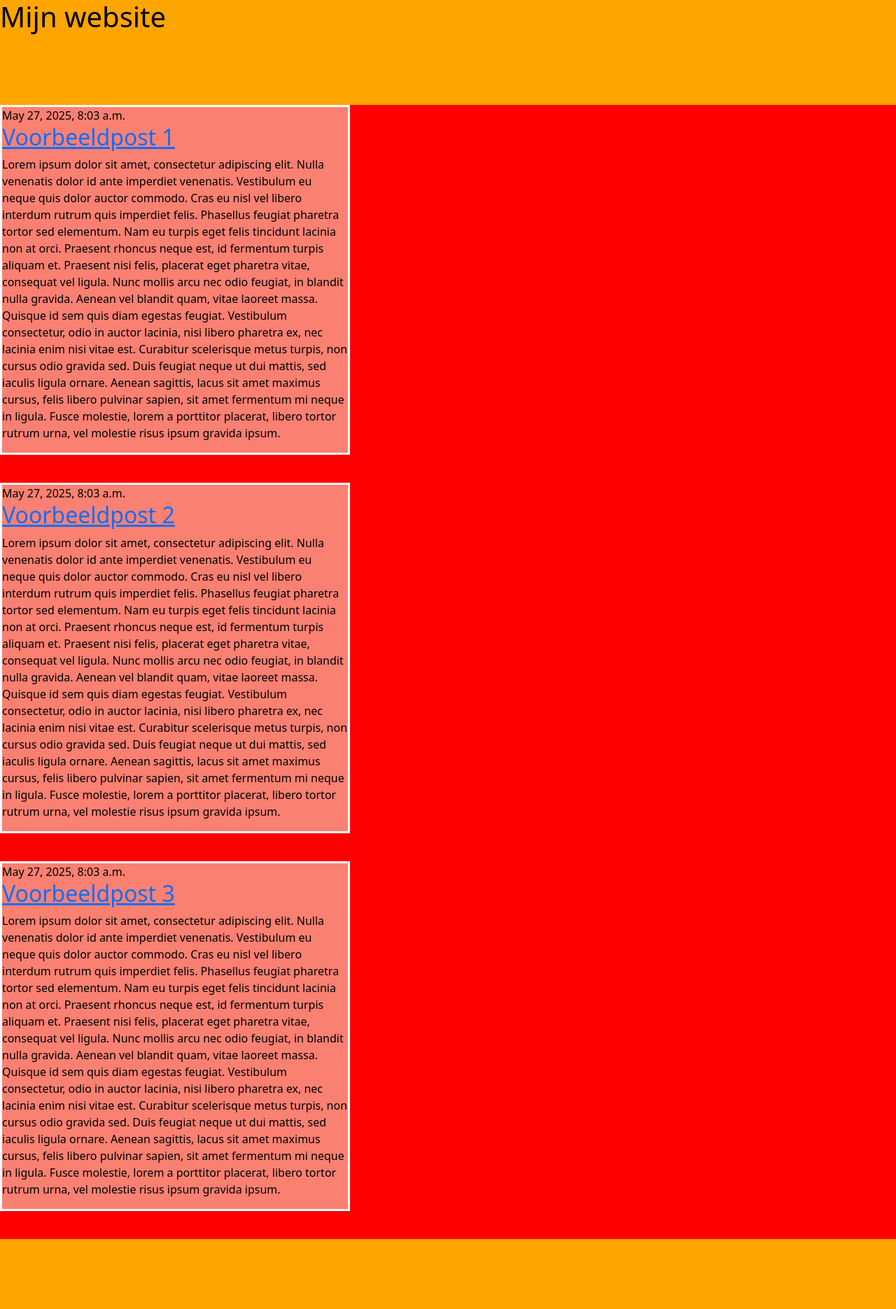
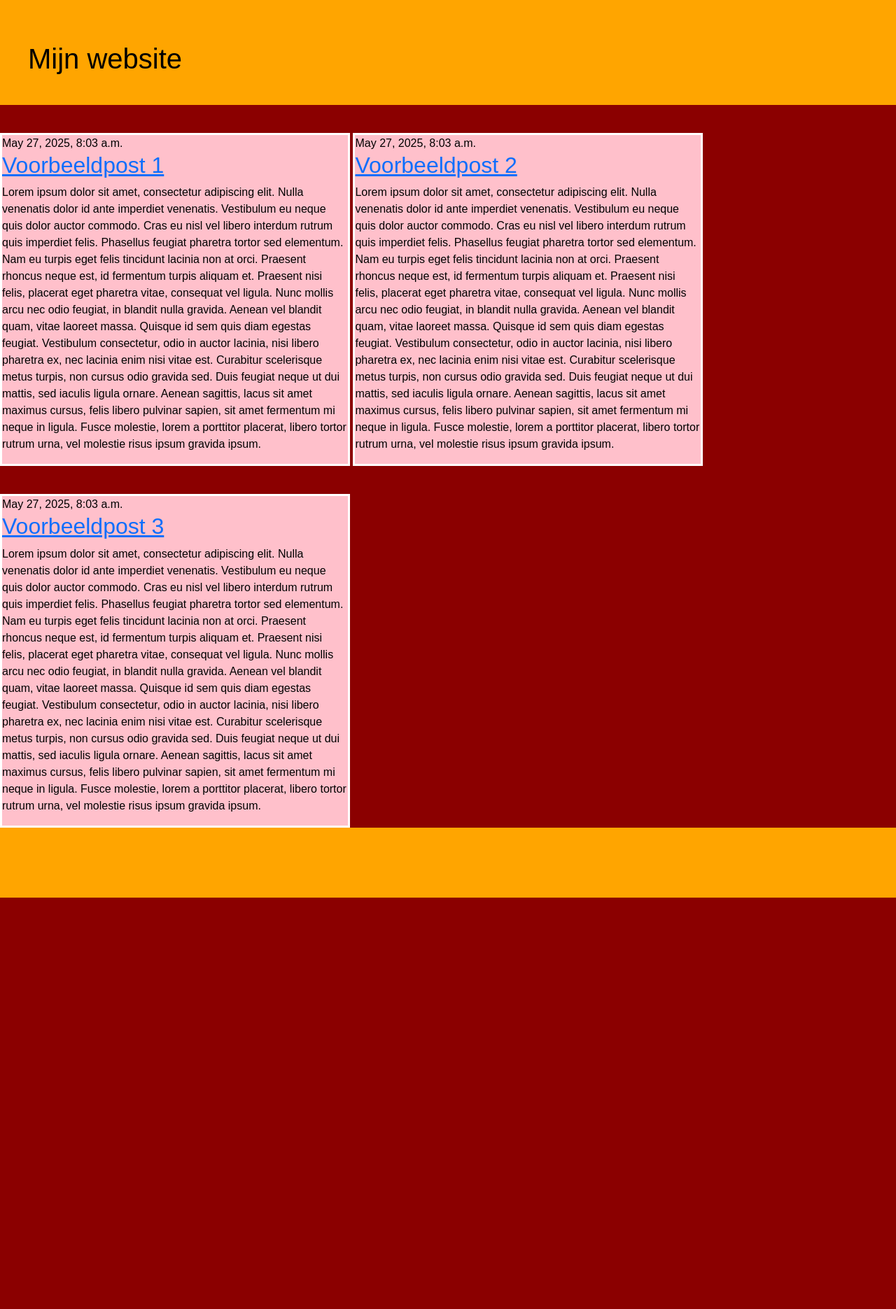
Before and after one commit to Spiderlyng/testDjango, a Django app: page / in a window 1280 px wide. Shown: the whole page at 70% size. After the commit the page ends 1283 px from the top, so only its background shows below. Run offline with Django 3.2, Linux system fonts and the light colour scheme; data comes from the database, SQL or seed files in the repository; some libraries are stand-ins or nearby versions.

Commit message:
stijl aangepast

```diff
--- a/mysite/blog/static/css/stijl.css
+++ b/mysite/blog/static/css/stijl.css
@@ -1,20 +1,29 @@
 body{
-    background-color: red;
+    background-color: darkred;
     color: black;
+    margin: 0;
+    font-family: Arial, Helvetica, sans-serif;
 }
 
 header{
     background-color: orange;
     height: 150px;
+    top: 0;
+    margin: 0;
 }
 
 footer{
     background-color: orange;
     height: 100px;
+    margin-top: auto;
+
 }
 
 h1{
-    color: black;
+    margin: 0;
+    position: absolute;
+    top: 60px;
+    left: 40px;
 }
 
 h2{
@@ -23,7 +32,8 @@ h2{
 
 article{
     width: 500px;
-    background-color: salmon;
-    margin-bottom: 40px;
+    background-color: pink;
+    display: inline-block;
+    margin-top: 40px;
     border: 3px solid white;
 }
```
